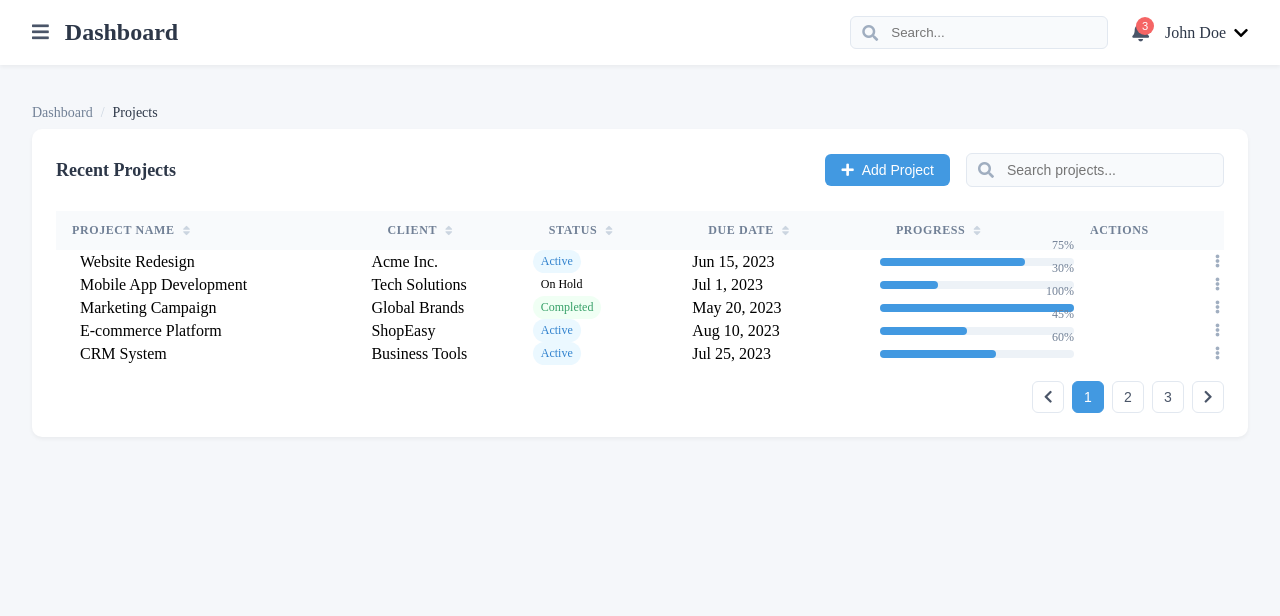
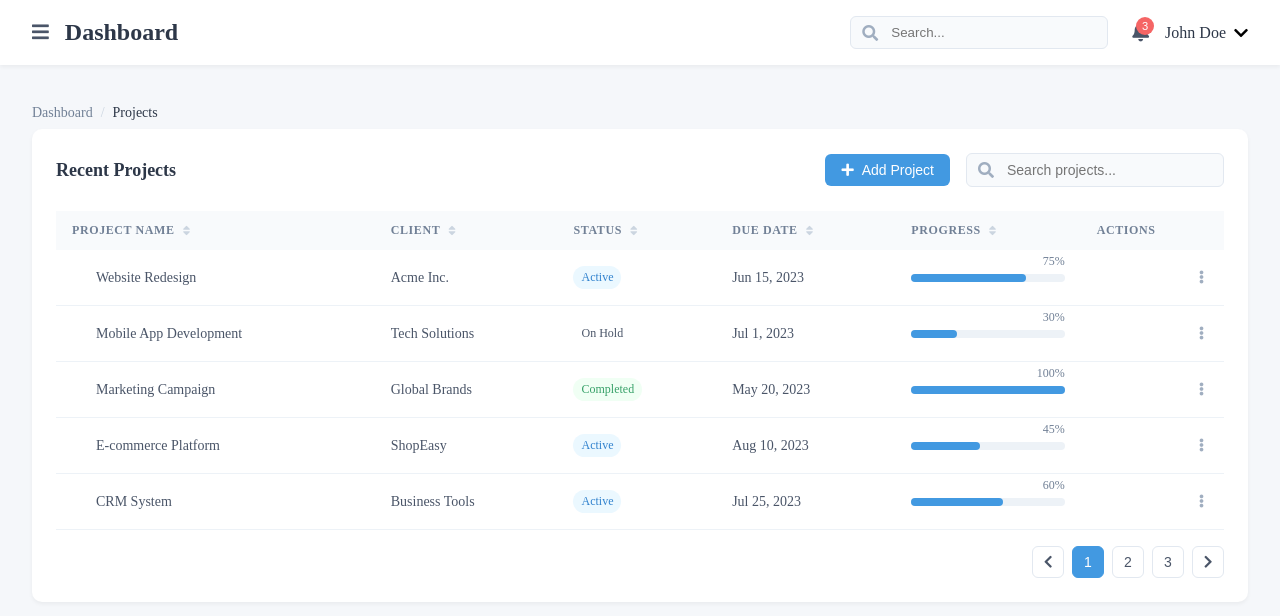
Before and after one commit to sasanedicbn/Mini-app, a Vue app in the folder Mini-app/: page /dashboard/projects in a window 1280 px wide. Shown: the top 616 px of the page. Built offline with nearby package versions, Linux system fonts and the light colour scheme.

Commit message:
Fix some style bug

```diff
--- a/Mini-app/src/components/Dashboard/DashboardHelpers/DashboardDataTable.vue
+++ b/Mini-app/src/components/Dashboard/DashboardHelpers/DashboardDataTable.vue
@@ -197,6 +197,13 @@ const openModalHandler = () => {
   background-color: #f8fafc;
 }
 
+.data-table td {
+  padding: 1rem;
+  font-size: 0.875rem;
+  color: #4a5568;
+  border-bottom: 1px solid #edf2f7;
+}
+
 .table-header-cell {
   display: flex;
   align-items: center;
```
